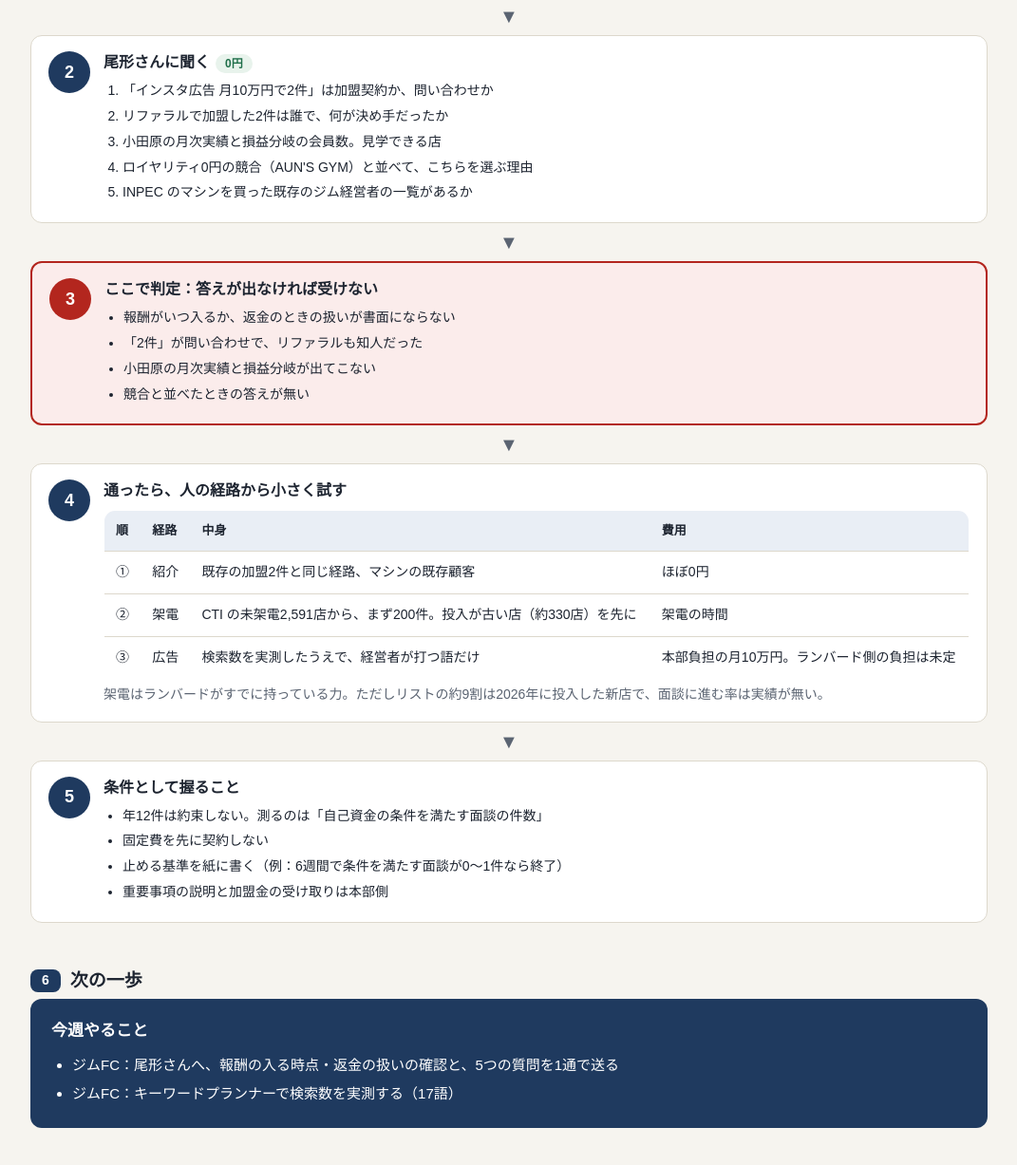
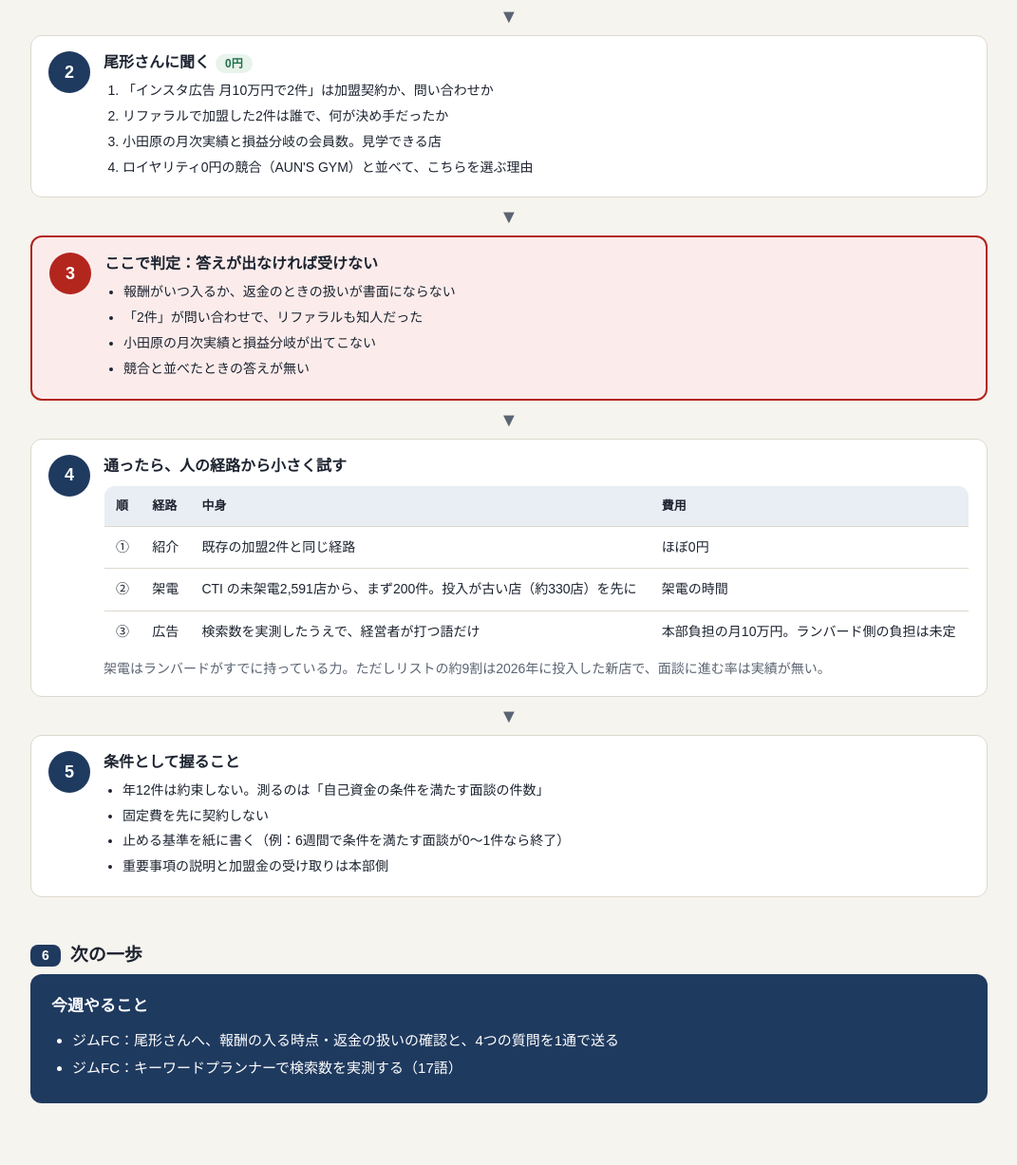
Before and after one commit to hokuchan07/hokuchan07.github.io, a plain HTML site: page runbird/sougi-gymfc-summary-20261113-0dt3nl.html in a window 1280 px wide. Shown: the part 2205-3432 px from the top of the page at 95% size, without its empty margins (104-1175 px from the left). Drawn offline with Linux system fonts and the light colour scheme.

Commit message:
RUNBIRD: 図解の質問を4つに修正

```diff
--- a/runbird/sougi-gymfc-summary-20261113-0dt3nl.html
+++ b/runbird/sougi-gymfc-summary-20261113-0dt3nl.html
@@ -218,7 +218,6 @@
           <li>リファラルで加盟した2件は誰で、何が決め手だったか</li>
           <li>小田原の月次実績と損益分岐の会員数。見学できる店</li>
           <li>ロイヤリティ0円の競合（AUN'S GYM）と並べて、こちらを選ぶ理由</li>
-          <li>INPEC のマシンを買った既存のジム経営者の一覧があるか</li>
         </ol>
       </div>
     </div>
@@ -243,7 +242,7 @@
         <div class="scroll" style="margin-top:8px">
           <table>
             <tr><th class="nw">順</th><th class="nw">経路</th><th>中身</th><th class="nw">費用</th></tr>
-            <tr><td>①</td><td class="nw">紹介</td><td>既存の加盟2件と同じ経路、マシンの既存顧客</td><td class="nw">ほぼ0円</td></tr>
+            <tr><td>①</td><td class="nw">紹介</td><td>既存の加盟2件と同じ経路</td><td class="nw">ほぼ0円</td></tr>
             <tr><td>②</td><td class="nw">架電</td><td>CTI の未架電2,591店から、まず200件。投入が古い店（約330店）を先に</td><td class="nw">架電の時間</td></tr>
             <tr><td>③</td><td class="nw">広告</td><td>検索数を実測したうえで、経営者が打つ語だけ</td><td>本部負担の月10万円。ランバード側の負担は未定</td></tr>
           </table>
@@ -270,7 +269,7 @@
   <div class="next">
     <h3>今週やること</h3>
     <ul>
-      <li>ジムFC：尾形さんへ、報酬の入る時点・返金の扱いの確認と、<span class="nw">5つの質問</span>を1通で送る</li>
+      <li>ジムFC：尾形さんへ、報酬の入る時点・返金の扱いの確認と、<span class="nw">4つの質問</span>を1通で送る</li>
       <li>ジムFC：キーワードプランナーで検索数を実測する（17語）</li>
     </ul>
   </div>
```
